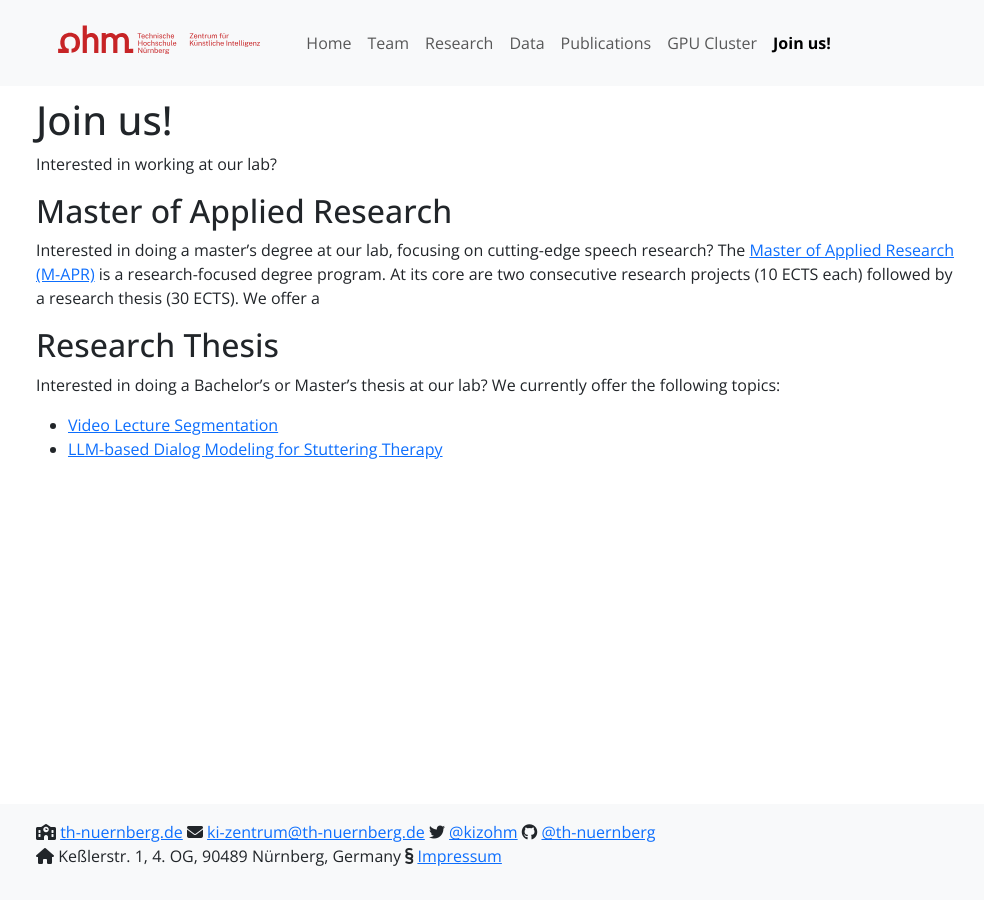
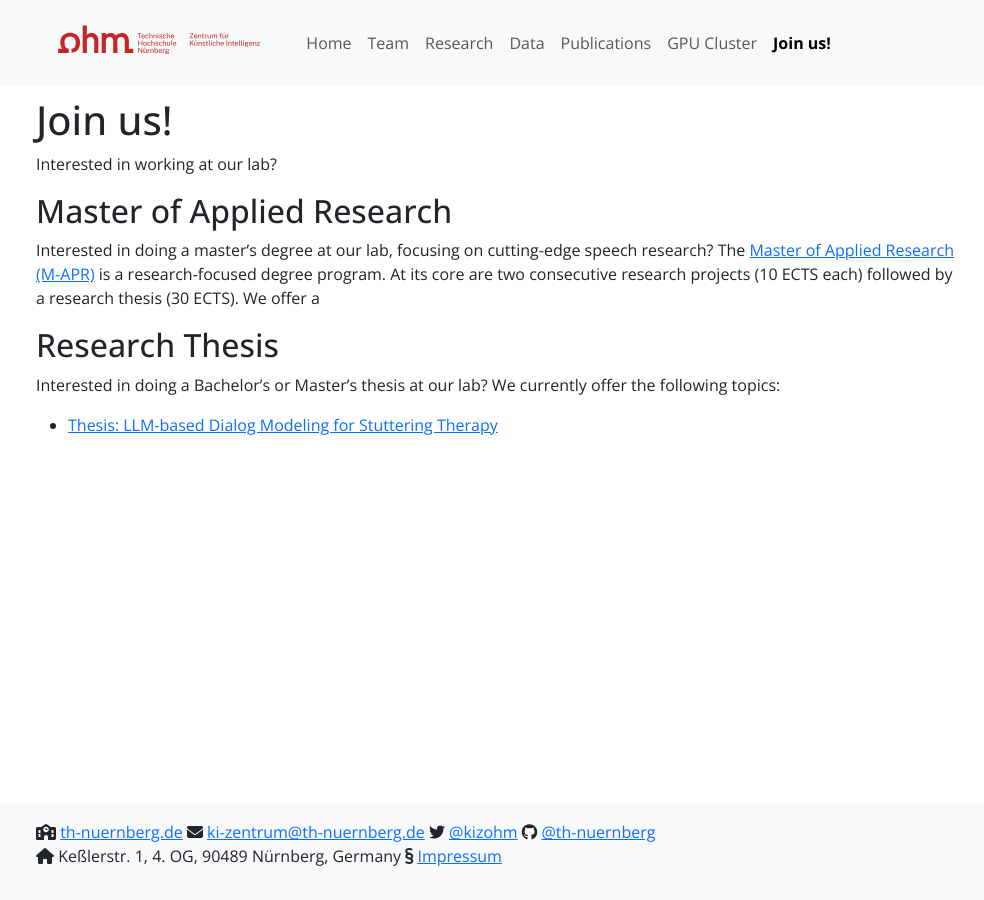
Before and after one commit to dwgnr/ki-zentrum.github.io, a Jekyll site: the page built from _pages/join-us.md, in a window 1280 px wide. Shown: the whole page, without its empty margins (141-1125 px from the left). Built offline with Jekyll 4.4.1, drawn with Linux system fonts in a browser that asks for light colours.

Commit message:
add IS references, refactor thesis section

```diff
--- a/_pages/join-us.md
+++ b/_pages/join-us.md
@@ -20,5 +20,10 @@ We offer a
 Interested in doing a Bachelor's or Master's thesis at our lab?
 We currently offer the following topics:
 
-- [Video Lecture Segmentation](/open-theses/video-lecture-segmentation)
-- [LLM-based Dialog Modeling for Stuttering Therapy](/open-theses/llm-dialog-stuttering)
+<ul>
+{% for page in site.pages %}
+  {% if page.dir == '/open-theses/' %}
+    <li><a href="{{ page.url }}">{{ page.title }}</a></li>
+  {% endif %}
+{% endfor %}
+</ul>
```
Also changed, not shown: _data/references.bib (+52 -0 lines), _pages/open-theses/video-lecture-segmentation.md (deleted, +0 -35 lines).
